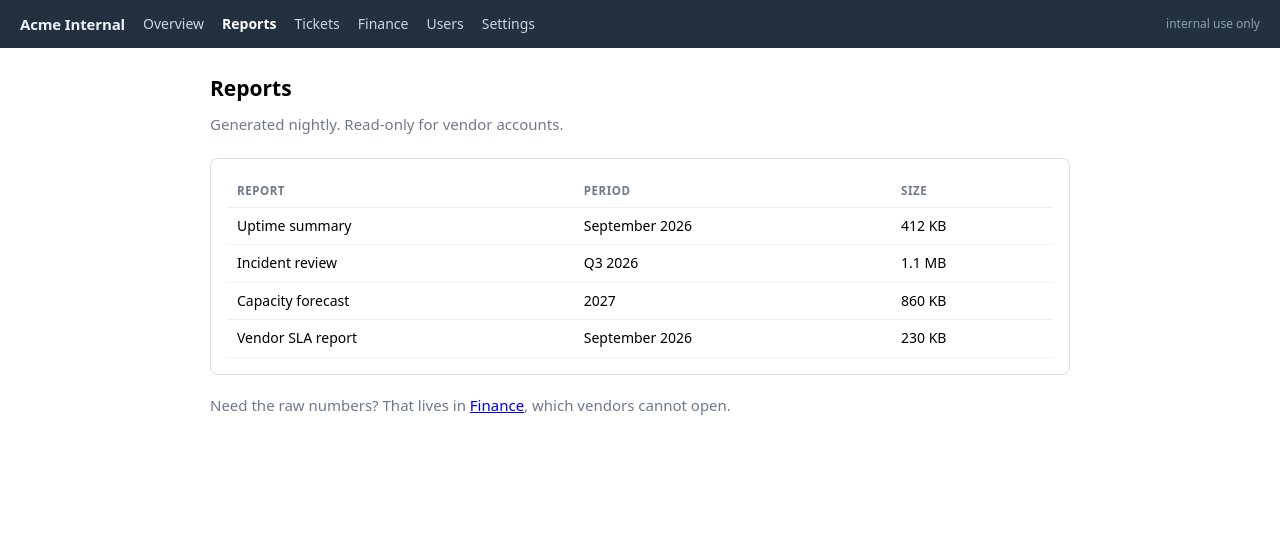
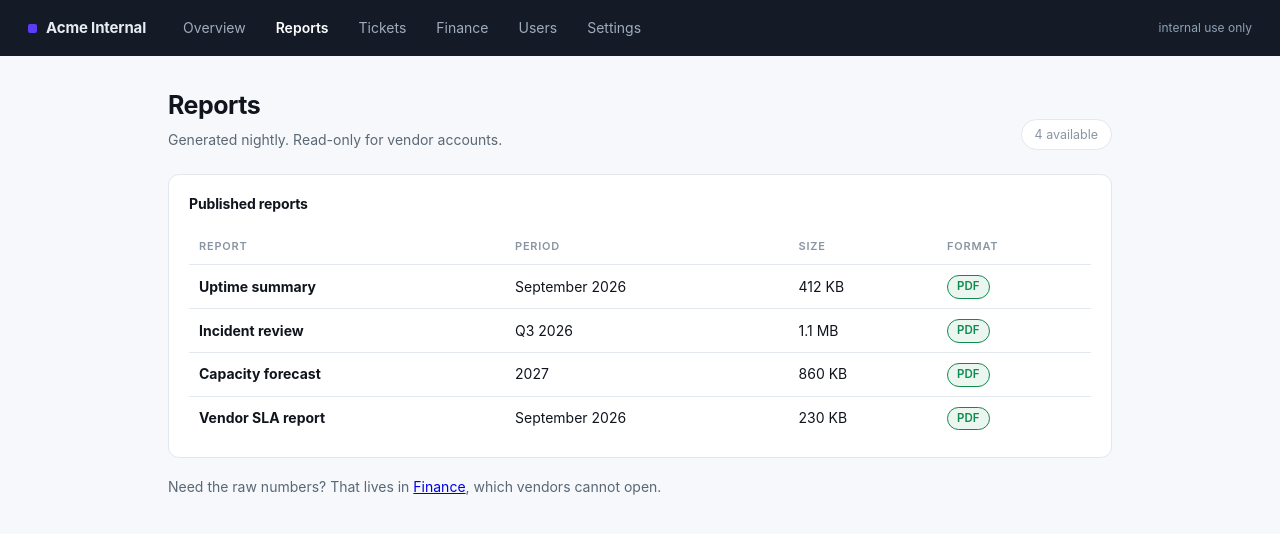
Before and after one commit to AakashH2006/Scope-Gate, a FastAPI app: page /dashboard/reports in a window 1280 px wide. Shown: the top 534 px of the page. Run offline with FastAPI, Linux system fonts and the light colour scheme.

Commit message:
Rebrand the interface to ScopeGate, and redesign the demo target
The product mark is ScopeGate; the admin and vendor pages were still on
the teal-on-white theme from before it existed. Both now use the palette
taken from the mark: blue #1E7DF9 on a near-black navy, with the glowing
square beside the wordmark in the header, focus rings, row hover, and
status pills that carry colour and the word (pending amber, active
green, revoked and locked red).

The mock internal site is deliberately pulled the other way -- light,
indigo, its own furniture -- so a demo makes it obvious that ScopeGate
is a gateway in front of somebody else's application rather than a
second screen of the same one. It gained the things a real internal
dashboard has: stat tiles, a monthly bar chart, a service table with
status pills, and matching treatment on Reports and Tickets.

No behaviour changes; 98 tests still pass. The code, the package and
the repository are still named vendorgate, which is now inconsistent
with the interface and is worth a rename of its own.

Co-Authored-By: Claude Opus 5 <noreply@anthropic.com>

```diff
--- a/mocksite/app.py
+++ b/mocksite/app.py
@@ -41,23 +41,61 @@ LOCKED_DEMO_PAGES = [
 ]
 
 PAGE_CSS = """
-:root { color-scheme: light dark; }
-body { font: 15px/1.6 system-ui, -apple-system, "Segoe UI", sans-serif;
-       margin: 0; background: Canvas; color: CanvasText; }
-.top { background: #22303f; color: #eef2f7; padding: 12px 20px; display: flex;
-       align-items: center; gap: 18px; }
-.top b { letter-spacing: -.01em; }
-.top a { color: #c9d6e4; text-decoration: none; font-size: 14px; }
-.top a:hover { color: #fff; text-decoration: underline; }
-main { max-width: 860px; margin: 0 auto; padding: 24px 18px 60px; }
-h1 { font-size: 21px; margin: 0 0 6px; }
-.sub { color: #70798a; margin: 0 0 22px; }
-table { width: 100%; border-collapse: collapse; font-size: 14px; }
-th, td { text-align: left; padding: 7px 10px; border-bottom: 1px solid #0001; }
-th { font-size: 11.5px; text-transform: uppercase; letter-spacing: .05em; color: #70798a; }
-.box { border: 1px solid #0002; border-radius: 8px; padding: 16px; margin: 18px 0; }
-.locked { color: #b3261e; }
-code { font-family: ui-monospace, Consolas, monospace; font-size: 13px; }
+:root {
+  --ink:#10151D; --soft:#5A6775; --dim:#8A95A3;
+  --line:#E3E8EF; --bg:#F6F8FB; --card:#FFFFFF;
+  --brand:#5B3DF5; --ok:#0F8A4D; --warn:#B8740A; --bad:#C2342B;
+}
+* { box-sizing:border-box; }
+body { margin:0; background:var(--bg); color:var(--ink);
+  font:15px/1.55 'Inter', system-ui, -apple-system, "Segoe UI", sans-serif;
+  -webkit-font-smoothing:antialiased; }
+.top { background:#141B27; color:#E8ECF2; padding:0 28px; display:flex;
+  align-items:center; gap:4px; height:56px; }
+.top b { font-weight:650; font-size:15px; letter-spacing:-.01em; margin-right:20px;
+  display:flex; align-items:center; gap:9px; }
+.top b::before { content:""; width:9px; height:9px; border-radius:2px; background:var(--brand); }
+.top a { color:#9FACBD; text-decoration:none; font-size:14px; padding:7px 13px;
+  border-radius:7px; }
+.top a:hover { color:#fff; background:rgba(255,255,255,.07); }
+main { max-width:1000px; margin:0 auto; padding:30px 28px 70px; }
+.head { display:flex; align-items:flex-end; gap:16px; margin-bottom:24px; }
+h1 { font-size:25px; margin:0 0 4px; letter-spacing:-.02em; font-weight:650; }
+.sub { color:var(--soft); margin:0; font-size:14px; }
+.spacer { flex:1; }
+.stamp { font-size:12.5px; color:var(--dim); background:var(--card);
+  border:1px solid var(--line); border-radius:999px; padding:5px 13px; }
+.tiles { display:grid; grid-template-columns:repeat(4,1fr); gap:14px; margin-bottom:22px; }
+.tile { background:var(--card); border:1px solid var(--line); border-radius:11px; padding:16px 18px; }
+.tile .k { font-size:11.5px; text-transform:uppercase; letter-spacing:.07em;
+  color:var(--dim); font-weight:600; margin-bottom:7px; }
+.tile .v { font-size:28px; font-weight:650; letter-spacing:-.02em; line-height:1; }
+.tile .d { font-size:12.5px; color:var(--soft); margin-top:6px; }
+.box { background:var(--card); border:1px solid var(--line); border-radius:11px;
+  padding:18px 20px; margin:0 0 18px; }
+.box h2 { font-size:14px; margin:0 0 14px; font-weight:650; letter-spacing:-.01em; }
+table { width:100%; border-collapse:collapse; font-size:14px; }
+th,td { text-align:left; padding:9px 10px; border-bottom:1px solid var(--line); }
+th { font-size:11px; text-transform:uppercase; letter-spacing:.07em; color:var(--dim); font-weight:600; }
+tr:last-child td { border-bottom:0; }
+tbody tr:hover { background:#FAFBFD; }
+.pill { display:inline-block; padding:2px 9px; border-radius:999px; font-size:11.5px;
+  font-weight:600; border:1px solid currentColor; }
+.pill.ok { color:var(--ok); background:rgba(15,138,77,.08); }
+.pill.warn { color:var(--warn); background:rgba(184,116,10,.08); }
+.pill.bad { color:var(--bad); background:rgba(194,52,43,.08); }
+.bars { display:flex; align-items:flex-end; gap:7px; height:88px; margin:4px 0 10px; }
+.bars i { flex:1; background:linear-gradient(180deg,#7C63F7,#5B3DF5);
+  border-radius:4px 4px 0 0; display:block; }
+.axis { display:flex; gap:7px; font-size:11px; color:var(--dim); }
+.axis span { flex:1; text-align:center; }
+code { font-family:'JetBrains Mono', ui-monospace, Consolas, monospace; font-size:13px;
+  background:#F0F3F8; border:1px solid var(--line); border-radius:5px; padding:2px 7px; }
+.locked h1 { color:var(--bad); }
+input[type=text] { padding:9px 12px; border:1px solid var(--line); border-radius:8px;
+  font:inherit; background:var(--bg); }
+button { padding:9px 16px; border-radius:8px; border:0; background:var(--brand);
+  color:#fff; font:inherit; font-weight:600; cursor:pointer; }
 """
 
 
@@ -116,21 +154,56 @@ def create_app(self_url: str | None = None) -> FastAPI:
     @app.get("/dashboard/overview", response_class=HTMLResponse)
     async def overview() -> HTMLResponse:
         now = datetime.now(timezone.utc).strftime("%Y-%m-%d %H:%M:%S UTC")
+        bars = "".join(
+            f'<i style="height:{h}%"></i>'
+            for h in (52, 61, 48, 74, 69, 83, 58, 77, 91, 66, 72, 88)
+        )
+        axis = "".join(
+            f"<span>{m}</span>"
+            for m in ("Jan", "Feb", "Mar", "Apr", "May", "Jun",
+                      "Jul", "Aug", "Sep", "Oct", "Nov", "Dec")
+        )
         body = f"""
-        <h1>Overview</h1>
-        <p class="sub">Service health at {now}</p>
+        <div class="head">
+          <div><h1>Overview</h1><p class="sub">Platform health and this month's load</p></div>
+          <div class="spacer"></div>
+          <div class="stamp">{now}</div>
+        </div>
+        <div class="tiles">
+          <div class="tile"><div class="k">Uptime</div><div class="v">99.94%</div>
+            <div class="d">30-day rolling</div></div>
+          <div class="tile"><div class="k">Open incidents</div><div class="v">2</div>
+            <div class="d">1 degraded service</div></div>
+          <div class="tile"><div class="k">Requests</div><div class="v">4.1M</div>
+            <div class="d">+6.2% on last month</div></div>
+          <div class="tile"><div class="k">P95 latency</div><div class="v">182<span
+            style="font-size:15px;color:var(--soft)">ms</span></div>
+            <div class="d">within target</div></div>
+        </div>
         <div class="box">
+          <h2>Requests per month</h2>
+          <div class="bars">{bars}</div>
+          <div class="axis">{axis}</div>
+        </div>
+        <div class="box">
+          <h2>Service status</h2>
           <table>
-            <tr><th>Service</th><th>State</th><th>Last check</th></tr>
-            <tr><td>Billing API</td><td>healthy</td><td>2 min ago</td></tr>
-            <tr><td>Document store</td><td>healthy</td><td>1 min ago</td></tr>
-            <tr><td>Mail relay</td><td>degraded</td><td>4 min ago</td></tr>
-            <tr><td>Batch runner</td><td>healthy</td><td>just now</td></tr>
+            <tr><th>Service</th><th>State</th><th>Owner</th><th>Last check</th></tr>
+            <tr><td>Billing API</td><td><span class="pill ok">healthy</span></td>
+              <td>Payments</td><td>2 min ago</td></tr>
+            <tr><td>Document store</td><td><span class="pill ok">healthy</span></td>
+              <td>Platform</td><td>1 min ago</td></tr>
+            <tr><td>Mail relay</td><td><span class="pill warn">degraded</span></td>
+              <td>Platform</td><td>4 min ago</td></tr>
+            <tr><td>Batch runner</td><td><span class="pill ok">healthy</span></td>
+              <td>Data</td><td>just now</td></tr>
+            <tr><td>Search index</td><td><span class="pill ok">healthy</span></td>
+              <td>Data</td><td>3 min ago</td></tr>
           </table>
         </div>
         <div class="box">
-          <h2 style="font-size:15px;margin:0 0 8px">Live ticker</h2>
-          <p class="sub" style="margin:0 0 8px">
+          <h2>Live ticker</h2>
+          <p class="sub" style="margin:0 0 10px">
             A websocket, so the gateway can be seen cutting it when access ends.</p>
           <code id="tick">connecting&hellip;</code>
           <script>
@@ -166,7 +239,8 @@ def create_app(self_url: str | None = None) -> FastAPI:
     @app.get("/dashboard/reports", response_class=HTMLResponse)
     async def reports() -> HTMLResponse:
         rows = "".join(
-            f"<tr><td>{name}</td><td>{period}</td><td>{size}</td></tr>"
+            f"<tr><td><b>{name}</b></td><td>{period}</td><td>{size}</td>"
+            f"<td><span class='pill ok'>PDF</span></td></tr>"
             for name, period, size in [
                 ("Uptime summary", "September 2026", "412 KB"),
                 ("Incident review", "Q3 2026", "1.1 MB"),
@@ -175,10 +249,13 @@ def create_app(self_url: str | None = None) -> FastAPI:
             ]
         )
         body = f"""
-        <h1>Reports</h1>
-        <p class="sub">Generated nightly. Read-only for vendor accounts.</p>
-        <div class="box"><table>
-          <tr><th>Report</th><th>Period</th><th>Size</th></tr>{rows}
+        <div class="head">
+          <div><h1>Reports</h1><p class="sub">Generated nightly. Read-only for vendor accounts.</p></div>
+          <div class="spacer"></div>
+          <div class="stamp">4 available</div>
+        </div>
+        <div class="box"><h2>Published reports</h2><table>
+          <tr><th>Report</th><th>Period</th><th>Size</th><th>Format</th></tr>{rows}
         </table></div>
         <p class="sub">Need the raw numbers? That lives in
         <a href="{SELF_URL}/dashboard/finance">Finance</a>, which vendors cannot open.</p>
@@ -204,18 +281,22 @@ def create_app(self_url: str | None = None) -> FastAPI:
     @app.get("/dashboard/tickets", response_class=HTMLResponse)
     async def tickets() -> HTMLResponse:
         rows = "".join(
-            f"<tr><td><code>{ref}</code></td><td>{subject}</td><td>{state}</td></tr>"
-            for ref, subject, state in [
-                ("INC-4411", "Mail relay queue backing up", "open"),
-                ("INC-4408", "Nightly batch slower than usual", "investigating"),
-                ("REQ-2291", "Add read-only access for auditor", "done"),
-                ("INC-4399", "Certificate renewal warning", "closed"),
+            f"<tr><td><code>{ref}</code></td><td>{subject}</td>"
+            f"<td><span class='pill {cls}'>{state}</span></td></tr>"
+            for ref, subject, state, cls in [
+                ("INC-4411", "Mail relay queue backing up", "open", "bad"),
+                ("INC-4408", "Nightly batch slower than usual", "investigating", "warn"),
+                ("REQ-2291", "Add read-only access for auditor", "done", "ok"),
+                ("INC-4399", "Certificate renewal warning", "closed", "ok"),
             ]
         )
         body = f"""
-        <h1>Tickets</h1>
-        <p class="sub">Open and recent items.</p>
-        <div class="box"><table>
+        <div class="head">
+          <div><h1>Tickets</h1><p class="sub">Open and recent items.</p></div>
+          <div class="spacer"></div>
+          <div class="stamp">2 open</div>
+        </div>
+        <div class="box"><h2>Queue</h2><table>
           <tr><th>Ref</th><th>Subject</th><th>State</th></tr>{rows}
         </table></div>
         <div class="box">
@@ -241,8 +322,9 @@ def create_app(self_url: str | None = None) -> FastAPI:
     def _locked(title: str, path: str, blurb: str):
         async def view() -> HTMLResponse:
             body = f"""
-            <h1 class="locked">{title}</h1>
-            <p class="sub">{blurb}</p>
+            <div class="head locked">
+              <div><h1>{title}</h1><p class="sub">{blurb}</p></div>
+            </div>
             <div class="box">
               <p style="margin:0">If a vendor is reading this page, the gateway
               failed. It should never be forwarded.</p>
--- a/vendorgate/templates/admin/_chrome.html
+++ b/vendorgate/templates/admin/_chrome.html
@@ -1,9 +1,9 @@
 <header class="bar">
-  <span class="brand">VendorGate</span>
+  <span class="brand"><span class="dot"></span>ScopeGate</span>
   <nav>
     <a href="/admin" class="{{ 'on' if page == 'dashboard' else '' }}">Grants</a>
     <a href="/admin/logs" class="{{ 'on' if page == 'logs' else '' }}">Logs</a>
-    <span class="mono" style="color:var(--ink-soft)">{{ admin_email }}</span>
+    <span class="who">{{ admin_email }}</span>
     <form method="post" action="/admin/logout" style="margin:0">
       <input type="hidden" name="csrf" value="{{ csrf_token }}">
       <button class="ghost" type="submit">Sign out</button>
--- a/vendorgate/templates/admin/dashboard.html
+++ b/vendorgate/templates/admin/dashboard.html
@@ -1,5 +1,5 @@
 {% extends "base.html" %}
-{% block title %}Grants &middot; VendorGate{% endblock %}
+{% block title %}Grants &middot; ScopeGate{% endblock %}
 {% block chrome %}{% include "admin/_chrome.html" %}{% endblock %}
 {% block content %}
 
--- a/vendorgate/templates/admin/login.html
+++ b/vendorgate/templates/admin/login.html
@@ -1,8 +1,8 @@
 {% extends "base.html" %}
-{% block title %}Admin sign-in &middot; VendorGate{% endblock %}
+{% block title %}Admin sign-in &middot; ScopeGate{% endblock %}
 {% block wrapclass %}narrow{% endblock %}
 {% block content %}
-<h1>VendorGate admin</h1>
+<h1>ScopeGate admin</h1>
 <p class="lede">Password and authenticator code are both required.</p>
 
 {% if error %}<div class="flash err">{{ error }}</div>{% endif %}
--- a/vendorgate/templates/admin/logs.html
+++ b/vendorgate/templates/admin/logs.html
@@ -1,5 +1,5 @@
 {% extends "base.html" %}
-{% block title %}Logs &middot; VendorGate{% endblock %}
+{% block title %}Logs &middot; ScopeGate{% endblock %}
 {% block chrome %}{% include "admin/_chrome.html" %}{% endblock %}
 {% block content %}
 
--- a/vendorgate/templates/base.html
+++ b/vendorgate/templates/base.html
@@ -4,7 +4,7 @@
 <meta charset="utf-8">
 <meta name="viewport" content="width=device-width, initial-scale=1">
 <meta name="robots" content="noindex, nofollow">
-<title>{% block title %}VendorGate{% endblock %}</title>
+<title>{% block title %}ScopeGate{% endblock %}</title>
 <link rel="stylesheet" href="/static/app.css">
 <link rel="icon" href="data:,">
 </head>
```
Also changed, not shown: vendorgate/static/app.css (+102 -76 lines).
